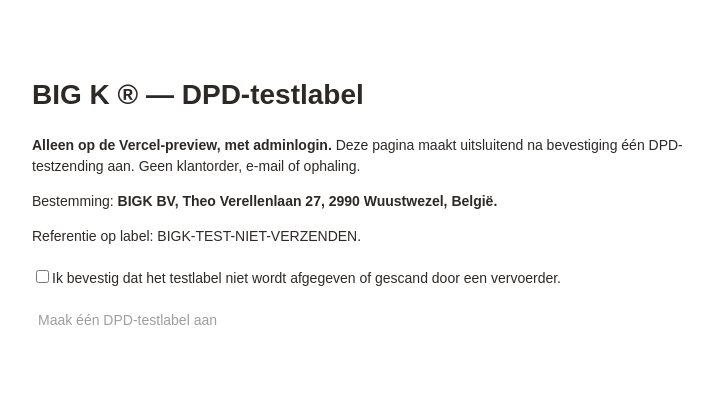
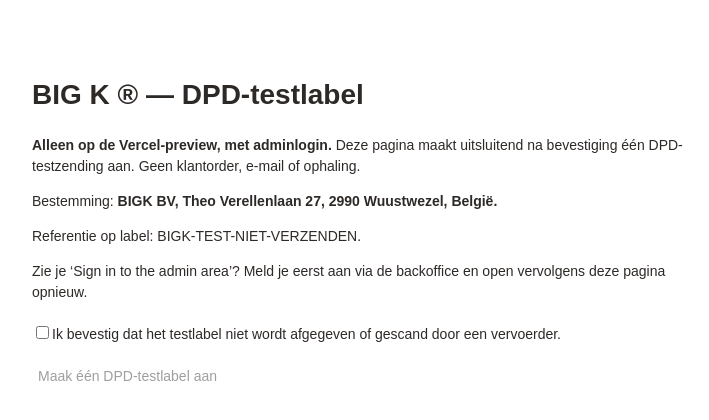
Before and after one commit to BIGKSPORT/bigk-commerce, a Next.js app: page /admin/shipping-test in a window 1280 px wide. Shown: the top 420 px of the page, without its empty margins (272-981 px from the left). Built offline with nearby package versions, Linux system fonts and the light colour scheme; no server answers.

Commit message:
Explain preview admin sign-in on DPD test page and pick up scoped preview credential

```diff
--- a/app/admin/shipping-test/page.tsx
+++ b/app/admin/shipping-test/page.tsx
@@ -23,6 +23,7 @@ export default function ShippingTestPage(){
   <p><strong>Alleen op de Vercel-preview, met adminlogin.</strong> Deze pagina maakt uitsluitend na bevestiging één DPD-testzending aan. Geen klantorder, e-mail of ophaling.</p>
   <p>Bestemming: <strong>BIGK BV, Theo Verellenlaan 27, 2990 Wuustwezel, België.</strong></p>
   <p>Referentie op label: BIGK-TEST-NIET-VERZENDEN.</p>
+  <p>Zie je ‘Sign in to the admin area’? <a href="/admin">Meld je eerst aan via de backoffice</a> en open vervolgens deze pagina opnieuw.</p>
   <label style={{display:'block',margin:'20px 0'}}>
    <input type="checkbox" checked={checked} onChange={e=>setChecked(e.target.checked)}/>
    Ik bevestig dat het testlabel niet wordt afgegeven of gescand door een vervoerder.
```
